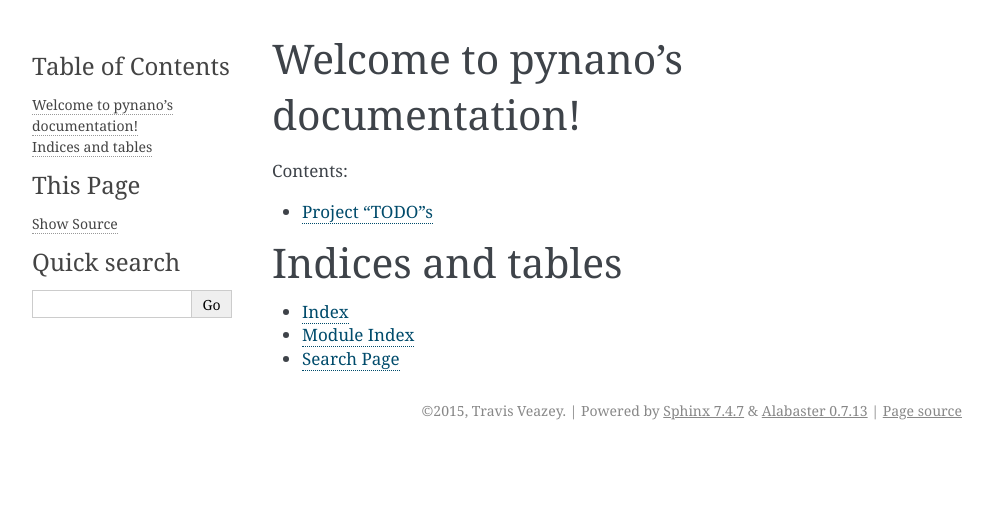
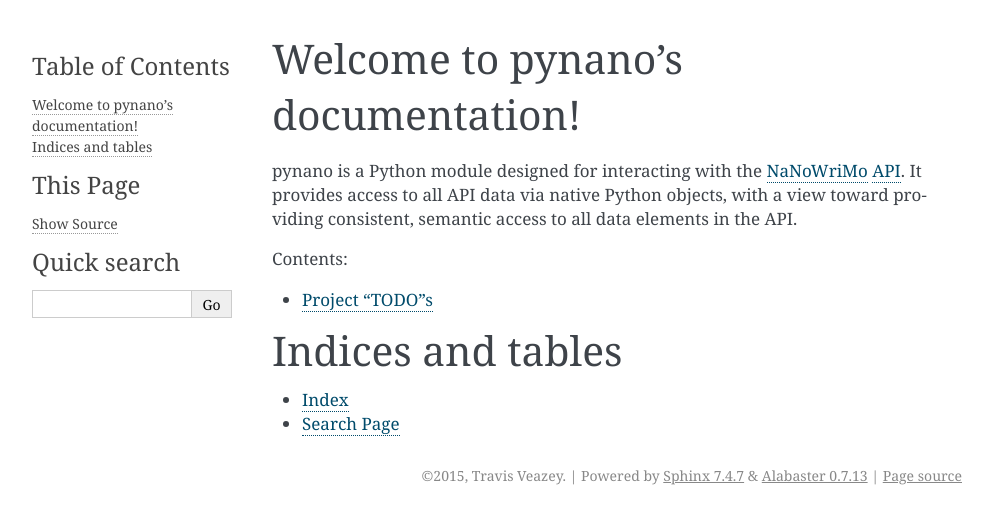
Before and after one commit to Kromey/pynano, a Sphinx documentation site: the page built from docs/index.rst, in a window 1280 px wide. Shown: the top 524 px of the page, without its empty margins (148-1141 px from the left). Built offline with Sphinx 7.4.7, drawn with Linux system fonts in a browser that asks for light colours; pages that are not in the unit, such as notebooks, are missing from menus.

Commit message:
Some basic fluff on index page

```diff
--- a/docs/index.rst
+++ b/docs/index.rst
@@ -6,13 +6,18 @@
 Welcome to pynano's documentation!
 ==================================
 
+pynano is a Python module designed for interacting with the `NaNoWriMo <http://nanowrimo.org>`_
+`API <http://nanowrimo.org/wordcount_api>`_. It provides access to all API data
+via native Python objects, with a view toward providing consistent, semantic
+access to all data elements in the API.
+
 Contents:
 
 .. toctree::
    :maxdepth: 2
 
+   modules
    todo
-   modules
 
 
 
```
Also changed, not shown: other parts of docs/index.rst (+0 -1 lines).
